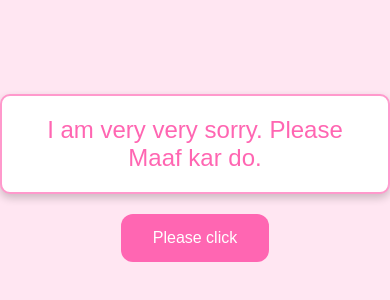
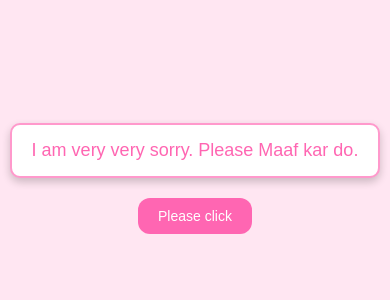
Before and after one commit to Uchiha2610/sorry-2, a plain HTML site: page index.html in a window 390 px wide. Shown: the part 244-544 px from the top of the page. Drawn offline with Linux system fonts and the light colour scheme.

Commit message:
Update style.css

```diff
--- a/style.css
+++ b/style.css
@@ -10,6 +10,10 @@ body {
 
 .container {
     text-align: center;
+    padding: 10px;
+    box-sizing: border-box;
+    width: 100%;
+    max-width: 600px;
 }
 
 .message-box {
@@ -47,3 +51,15 @@ button:hover {
 .hidden {
     display: none;
 }
+
+@media (max-width: 600px) {
+    .message-box {
+        font-size: 18px;
+        padding: 15px;
+    }
+
+    button {
+        padding: 10px 20px;
+        font-size: 14px;
+    }
+}
```
